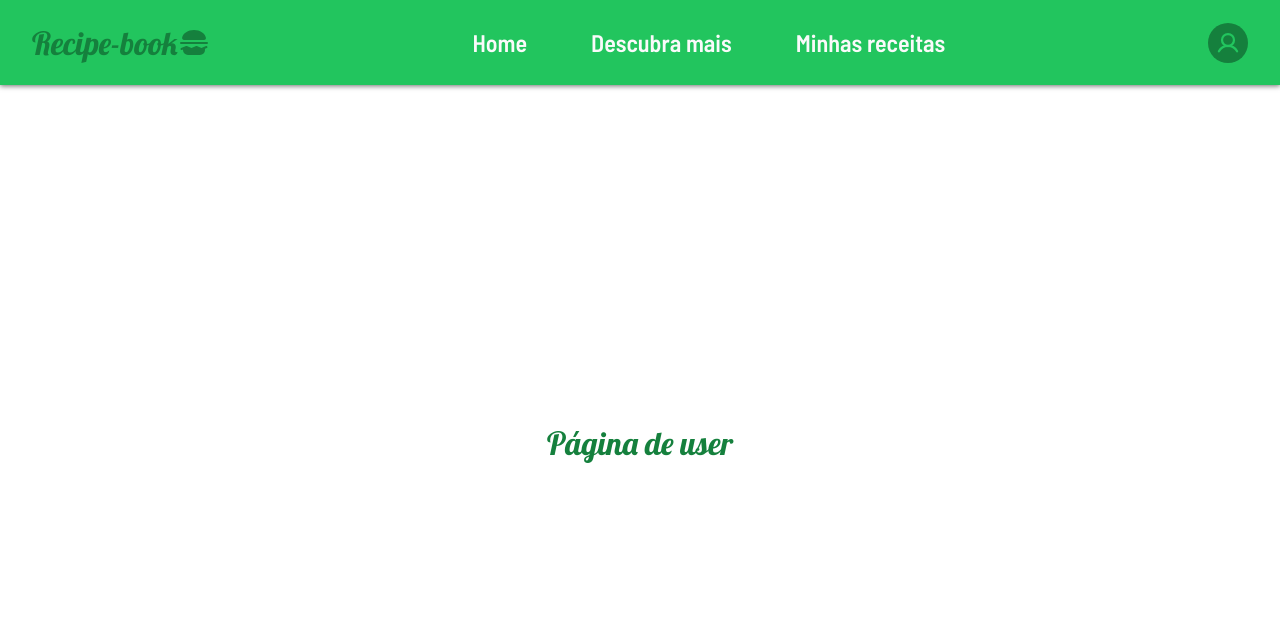
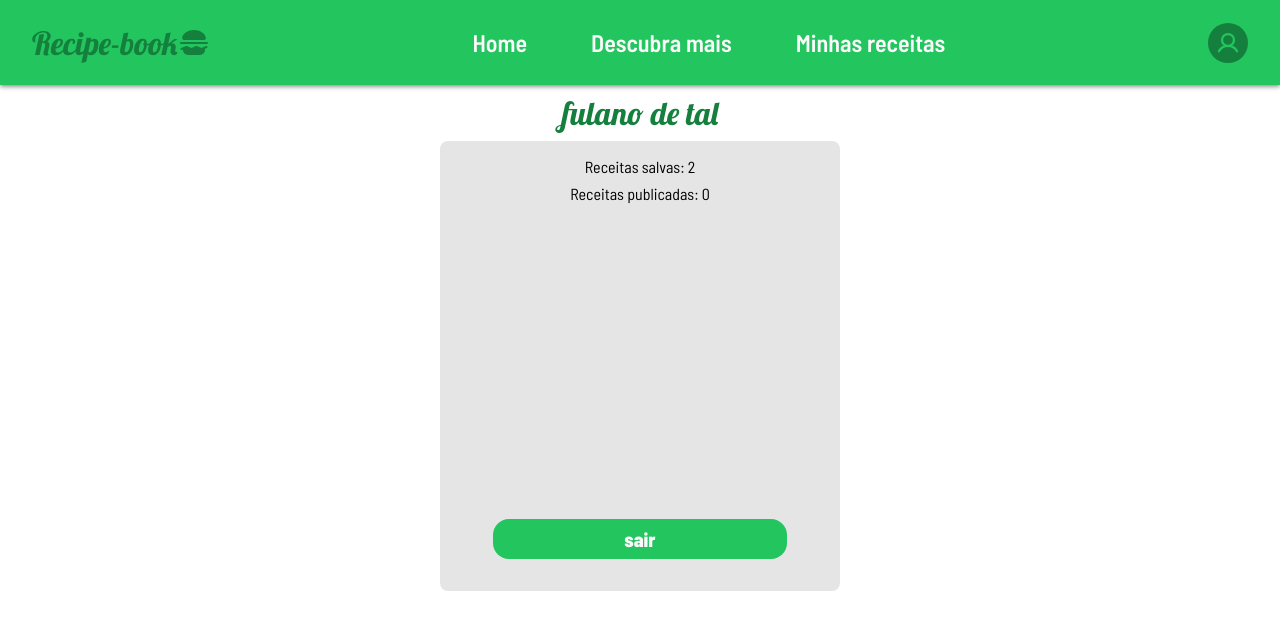
Before and after one commit to MoreiraMatheus/recipe-book, a React (Vite) app: page /user in a window 1280 px wide. Shown: the top 630 px of the page. Built offline with nearby package versions, Linux system fonts and the light colour scheme.

Commit message:
criando pagina de user e função de sair

```diff
--- a/src/App.tsx
+++ b/src/App.tsx
@@ -24,8 +24,8 @@ export const AppContext = createContext<AppContextProps>({
 });
 
 function App() {
-	const [userName, setUserName] = useState<string>('');
-	const savedRecipes = 0;
+	const [userName, setUserName] = useState<string>('fulano de tal');
+	const savedRecipes = 2;
 	const publishedRecipes = 0;
 
 	return (
--- a/src/pages/Login/index.tsx
+++ b/src/pages/Login/index.tsx
@@ -12,41 +12,41 @@ import { Button } from '../../components/Button/styles';
 import { useNavigate } from 'react-router-dom';
 
 export function Login() {
-	const navigate = useNavigate()
+	const navigate = useNavigate();
 
-	const {setUserName} = useContext(AppContext)
+	const { setUserName } = useContext(AppContext);
 
-	const [user, setUser] = useState('')
-	const [password, setPassword] = useState('')
-	const [popupState, setPopupState] = useState(false)
+	const [user, setUser] = useState('');
+	const [password, setPassword] = useState('');
+	const [popupState, setPopupState] = useState(false);
 
 	const validUser = (e: React.FormEvent<HTMLFormElement>) => {
-		console.log({user, password})
-		if(user === 'admin' && password === 'admin'){
-			setUserName(user)
-			navigate('/recipes')
+		console.log({ user, password });
+		if (user === 'admin' && password === 'admin') {
+			setUserName(user);
+			navigate('/recipes');
+		} else {
+			e.preventDefault();
+			setPopupState(true);
 		}
-		else{
-			e.preventDefault()
-			setPopupState(true)
-		}
-	}
+	};
 
 	return (
 		<Container>
 			<Title>Login</Title>
 			<div>
 				<form
-				onSubmit={e =>{
-					validUser(e)
-				}}>
+					onSubmit={e => {
+						validUser(e);
+					}}
+				>
 					<InputBox>
 						<input
 							type='text'
 							name='user'
 							id='iuser'
-							onChange={(e) => {
-								setUser(e.target.value)
+							onChange={e => {
+								setUser(e.target.value);
 							}}
 							required
 						/>
@@ -59,7 +59,7 @@ export function Login() {
 							type='password'
 							name='password'
 							id='ipassword'
-							onChange={(e) => setPassword(e.target.value)}
+							onChange={e => setPassword(e.target.value)}
 							required
 						/>
 						<label htmlFor='ipassword'>Senha:</label>
@@ -70,7 +70,6 @@ export function Login() {
 						type='submit'
 						height='40px'
 						hoverAnimation
-
 					>
 						Entrar
 					</Button>
@@ -84,9 +83,14 @@ export function Login() {
 			<Popup open={popupState}>
 				<div>
 					<h1>Login inválido</h1>
-					<button onClick={()=>{
-						setPopupState(false)
-					}}>Tentar novamente</button>
+					<Button
+						extraCSS='padding: 8px;'
+						onClick={() => {
+							setPopupState(false);
+						}}
+					>
+						Tentar novamente
+					</Button>
 				</div>
 			</Popup>
 		</Container>
--- a/src/pages/Login/styles.ts
+++ b/src/pages/Login/styles.ts
@@ -108,16 +108,5 @@ export const Popup = styled.dialog`
     align-items: center;
     justify-content: center;
     row-gap: 16px;
-
-    button{
-      background-color: ${({theme})=>theme.COLORS.BACKGROUND.BUTTON};
-      color: ${({theme})=>theme.COLORS.TEXT.SECONDARYTEXT};
-      font-weight: 600;
-      font-size: 16px;
-      border: none;
-      border-radius: 16px;
-      padding: 8px;
-      cursor: pointer;
-    }
   }
 `
--- a/src/pages/MyRecipes/index.tsx
+++ b/src/pages/MyRecipes/index.tsx
@@ -6,7 +6,7 @@ import { Title } from '../../components/Title/styles';
 import { RecipeCard } from '../../components/RecipeCard';
 
 export function MyRecipes() {
-	const { userName } = useContext(AppContext)
+	const { userName, savedRecipes, publishedRecipes } = useContext(AppContext)
 
 	return (
 		<Container>
@@ -79,8 +79,8 @@ export function MyRecipes() {
 				</div>
 				<div id='userDataTape'>
           <h1>{userName}</h1>
-          <p>Receitas salvas</p>
-					<p>receitas publicadas</p>
+          <p>Receitas salvas: {savedRecipes}</p>
+					<p>receitas publicadas: {publishedRecipes}</p>
 					<div id="triangle"></div>
         </div>
 			</section>
--- a/src/pages/UserPage/index.tsx
+++ b/src/pages/UserPage/index.tsx
@@ -1,10 +1,37 @@
-import { Container } from "./styles"
-import { Title } from '../../components/Title/styles'
+import { Container } from './styles';
 
-export function UserPage(){
-  return(
-    <Container>
-      <Title>Página de user</Title>
-    </Container>
-  )
+import { Title } from '../../components/Title/styles';
+import { Button } from '../../components/Button/styles';
+
+import { useContext } from 'react';
+import { AppContext } from '../../App';
+
+import { useNavigate } from 'react-router-dom';
+
+export function UserPage() {
+	const { userName, savedRecipes, publishedRecipes, setUserName } =
+		useContext(AppContext);
+
+  const navigate = useNavigate()
+	return (
+		<Container>
+			<Title>{userName}</Title>
+			<div>
+				<div>
+					<p>Receitas salvas: {savedRecipes}</p>
+					<p>Receitas publicadas: {publishedRecipes}</p>
+				</div>
+				<Button
+					extraCSS='padding: 8px'
+					width='80%'
+					onClick={() => {
+						setUserName('');
+            navigate('/login')
+					}}
+				>
+					sair
+				</Button>
+			</div>
+		</Container>
+	);
 }
--- a/src/pages/UserPage/styles.ts
+++ b/src/pages/UserPage/styles.ts
@@ -3,9 +3,29 @@ import styled from "styled-components";
 export const Container = styled.main`
   display: flex;
   flex-direction: column;
-  justify-content: center;
+  justify-content: flex-start;
   align-items: center;
   width: 100vw;
   height: 100vh;
   padding-top: 85px;
+
+  > div{
+    width: 400px;
+    height: 450px;
+    padding: 16px;
+    display: flex;
+    flex-direction: column;
+    justify-content: space-between;
+    align-items: center;
+    border-radius: 8px;
+    background-color: ${({theme})=>theme.COLORS.BACKGROUND.FORM};
+    div{
+      height: 50%;
+      width: 100%;
+      display: flex;
+      flex-direction: column;
+      align-items: center;
+      row-gap: 8px;
+    }
+  }
 `
```
